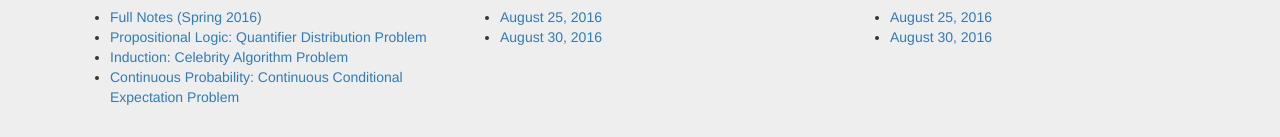
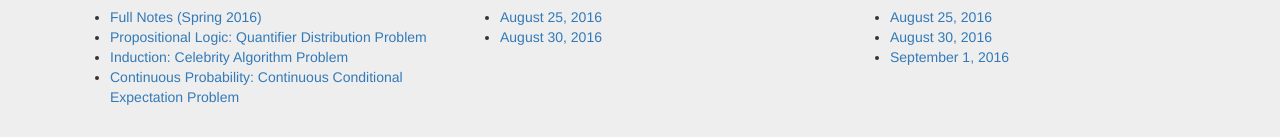
Before and after one commit to chewisinho/chewisinho.github.io, a plain HTML site: page index.html in a window 1280 px wide. Shown: the part 469-606 px from the top of the page. Drawn offline with Linux system fonts and the light colour scheme.

Commit message:
Add Stat C205A notes for today

```diff
--- a/index.html
+++ b/index.html
@@ -116,6 +116,9 @@
                         <li>
                             <a href="https://drive.google.com/open?id=0B_WFOD8f4jS5OVB0aTZtMkdSTU0">August 30, 2016</a>
                         </li>
+                        <li>
+                            <a href="https://drive.google.com/open?id=0B_WFOD8f4jS5N2RycDZsMWFCZEU">September 1, 2016</a>
+                        </li>
                     </ul>
                 </div>
             </div>
```
